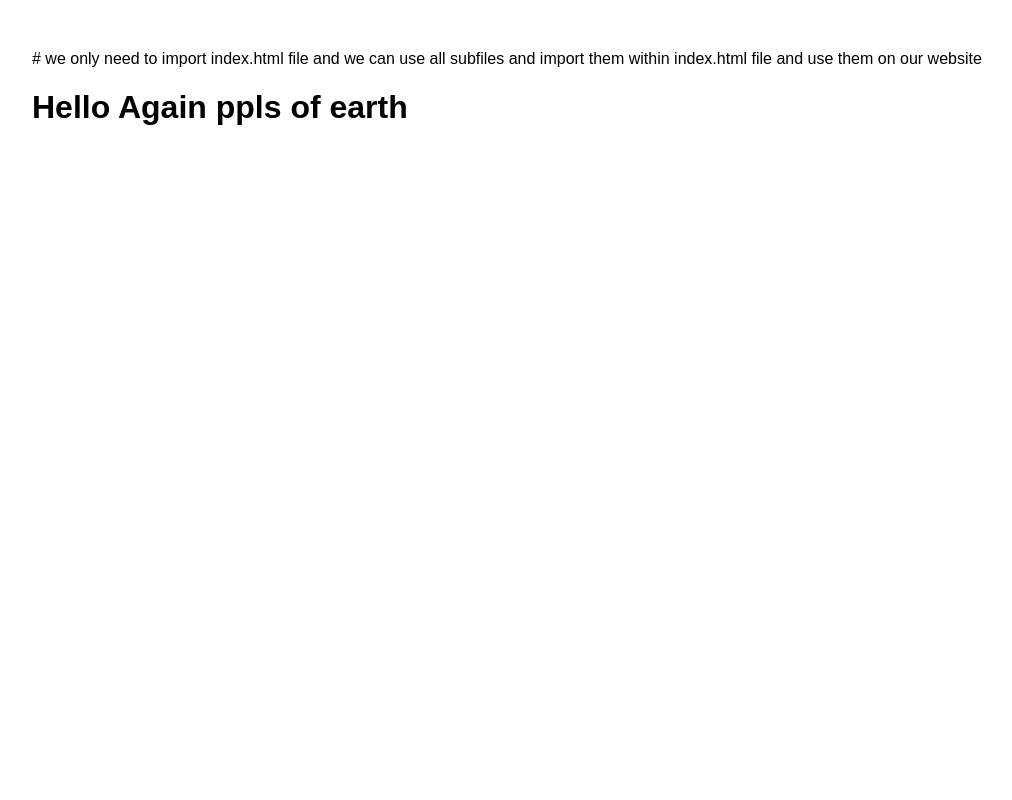
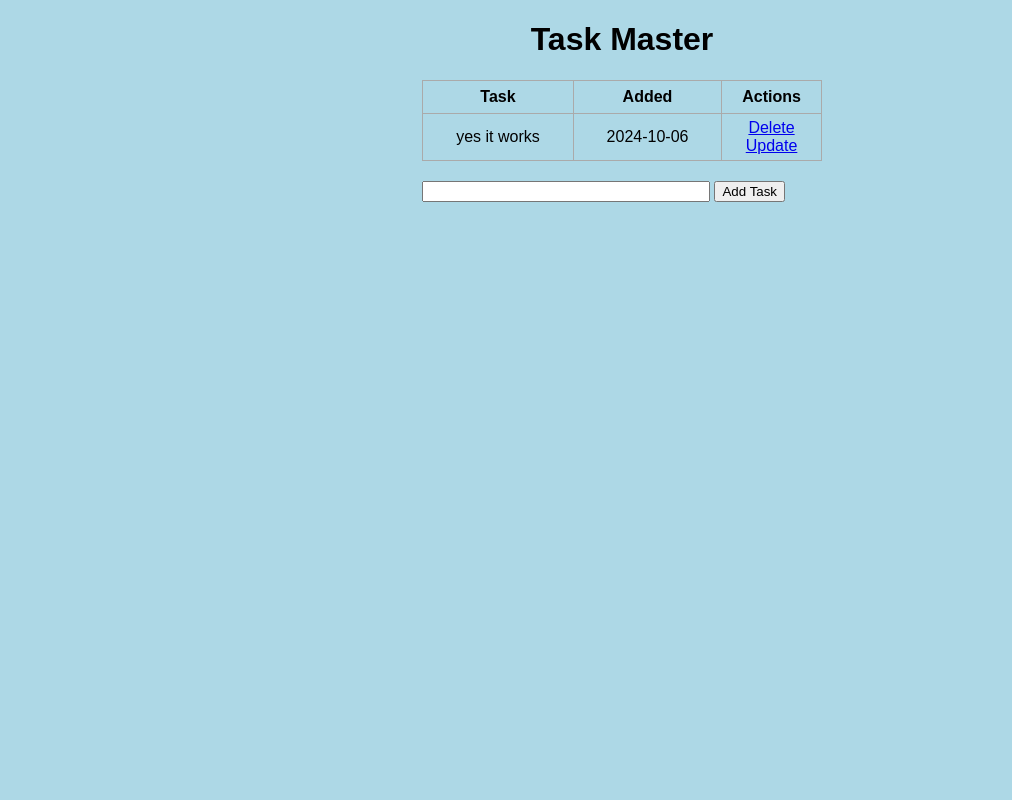
Before and after one commit to Ujjwal2203/Flask-website, a Flask app: page / in a window 1280 px wide. Shown: the whole page, without its empty margins (18-1030 px from the left). Run offline with Flask 3, Linux system fonts and the light colour scheme; data comes from the database, SQL or seed files in the repository; both versions use the stored data as it was after the commit.

Commit message:
flask task manager completed

```diff
--- a/app.py
+++ b/app.py
@@ -1,4 +1,4 @@
-from flask import Flask , render_template ,url_for
+from flask import Flask , render_template ,url_for , request , redirect
 from flask_sqlalchemy import SQLAlchemy
 from datetime import datetime
 
@@ -6,6 +6,8 @@ app = Flask(__name__)
 
 #database confirguration
 app.config['SQLALCHEMY_DATABASE_URI'] = 'sqlite:///test.db'   # triple slash is used for relative path  and four is for absolute path
+app.config['SECRET_KEY'] = 'SUPER_SECRET_KEY'
+# app.config['SQLALCHEMY_TRACK_MODIFICATIONS'] = False
 db = SQLAlchemy(app)
 
 
@@ -19,12 +21,58 @@ class Todo(db.Model):
   def __repr__(self):    # everytime new entry is created this function will run and return id of the task
     return '<Task %r>' % self.id
 
-#with app.app_context():
-#  db.create_all()
 #routes
-@app.route('/')  # function will be executed and index.html file will run
+@app.route('/',methods=['POST','GET'])  # function will be executed and index.html file will run
 def index():
-  return render_template('index.html')
+  if request.method == 'POST':  # when new task is being added
+    task_content = request.form['content']   # it will take data from form we created and store it in task_content
+    new_task = Todo(content = task_content)  # then it will update our db with the task_content
+
+    try:
+      db.session.add(new_task)  # this will add new task to db
+      db.session.commit()
+      return redirect('/')  # after adding the task it will redirect it to the home page
+
+    except:
+      return 'there was an issue adding your task'  # if there is an issue it will return this error
+
+  else:
+    tasks = Todo.query.order_by(Todo.date_created).all()   # this is used to arrange all task in an order according to there date_created
+    # here we can also use first() instead of all() to show latest task created
+    return render_template('index.html' , tasks= tasks)
+
+# wrting function and route for delete operation
+# for deleting a task we need task unique id
+
+@app.route('/delete/<int:id>') # this will work when delete operation is called
+def delete(id):
+  task_to_delete = Todo.query.get_or_404(id)  # this will get the task id and if id is not there will return 404 error
+
+  try:
+    db.session.delete(task_to_delete)
+    db.session.commit()
+    return redirect('/')
+  except:
+    return "there was a problem in performing delete operation"
+
+# for update we need to make another route and function
+@app.route('/update/<int:id>' , methods=['POST','GET'])
+def update(id):
+  task_to_update = Todo.query.get_or_404(id)
+  if request.method == 'POST':
+    task_to_update.content = request.form['content']
+
+    try:
+      db.session.commit()
+      return redirect('/')
+
+    except:
+      return "error encountered while updating the task"
+
+  else:
+    return render_template('update.html' , task = task_to_update)
 
 if __name__ == "__main__":
-  app.run(debug=True)
+  with app.app_context():
+    db.create_all()
+    app.run(debug=True)
--- a/static/css/main.css
+++ b/static/css/main.css
@@ -1,4 +1,36 @@
-body{
-  margin: 50px;
+body, html {
+  margin: 0;
   font-family: sans-serif;
+  background-color: lightblue;
 }
+
+.content {
+  margin: 0 auto;
+  width: 400px;
+}
+
+table, td, th {
+  border: 1px solid #aaa;
+}
+
+table {
+  border-collapse: collapse;
+  width: 100%;
+}
+
+th {
+  height: 30px;
+}
+
+td {
+  text-align: center;
+  padding: 5px;
+}
+
+form {
+  margin-top: 20px;
+}
+
+#content {
+  width: 70%;
+}
--- a/templates/index.html
+++ b/templates/index.html
@@ -1,11 +1,39 @@
-# we only need to import index.html file and we can use all subfiles and import them within index.html file and use them on our website
+<!-- # we only need to import index.html file and we can use all subfiles and import them within index.html file and use them on our website -->
 
 {% extends 'base.html' %}
 
 {% block head %}
-
+<title>TODO TASK</title>
 {% endblock %}
 
 {% block body %}
-<h1>Hello Again ppls of earth</h1>
+<div class="content">
+  <h1 style="text-align: center;">Task Master</h1>
+  {% if tasks|length < 1 %}
+  <h4 style="text-align: center;">There is no tasks add one :3 </h4>
+  {% else %}
+  <table>
+    <tr>
+      <th>Task</th>
+      <th>Added</th>
+      <th>Actions</th>
+    </tr>
+    {% for task in tasks %}
+        <tr>
+          <td>{{ task.content }}</td>
+          <td>{{ task.date_created.date() }}</td>
+          <td>
+            <a href="/delete/{{task.id}}">Delete</a><br>
+
+            <a href="/update/{{task.id}}">Update</a>
+          </td>
+        </tr>
+      {% endfor %}
+  </table>
+  {% endif %}
+  <form action="/" method="POST">
+    <input type="text" name="content" id="content" >
+    <input type="submit" value="Add Task" >
+  </form>
+</div>
 {% endblock %}
```
Also changed, not shown: templates/update.html (added, +18 -0 lines), instance/test.db.
